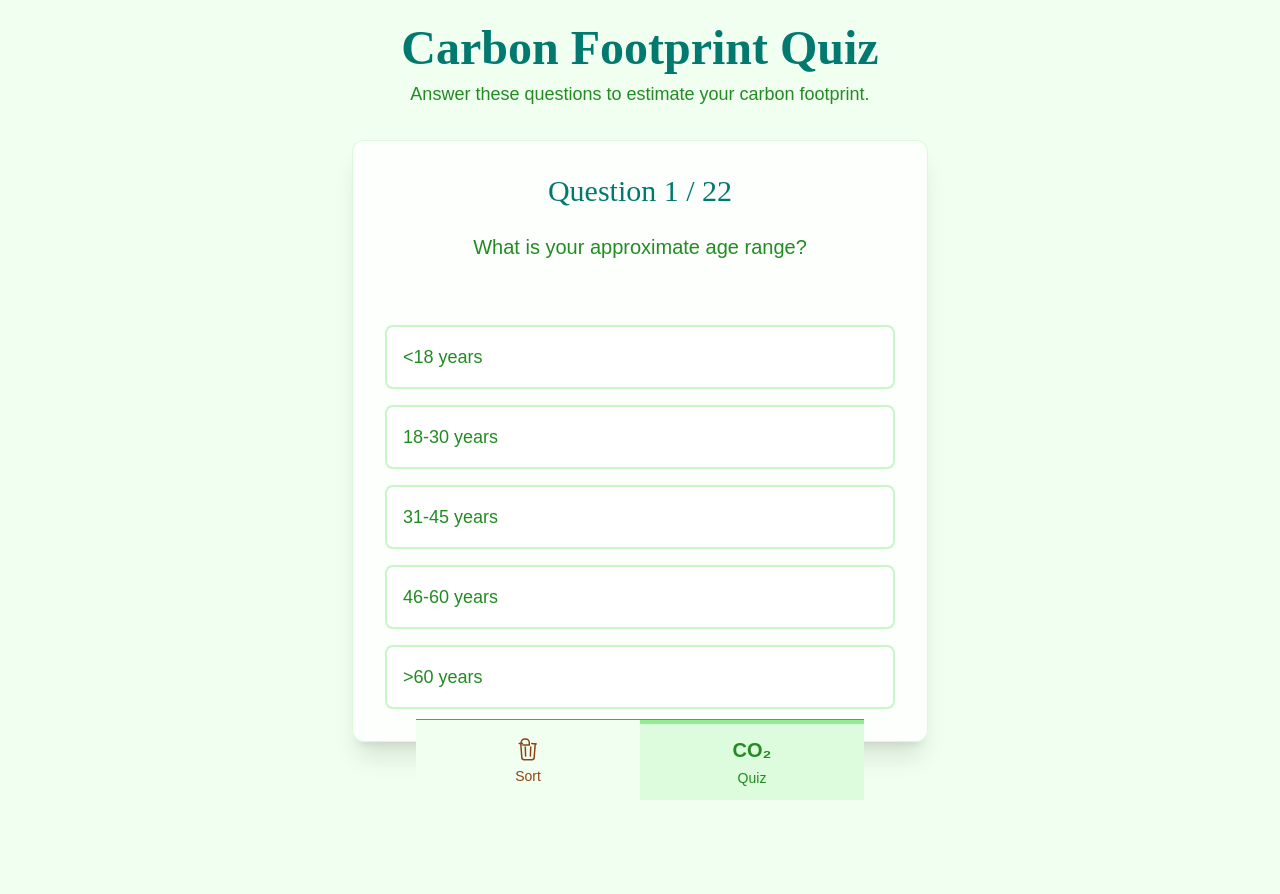
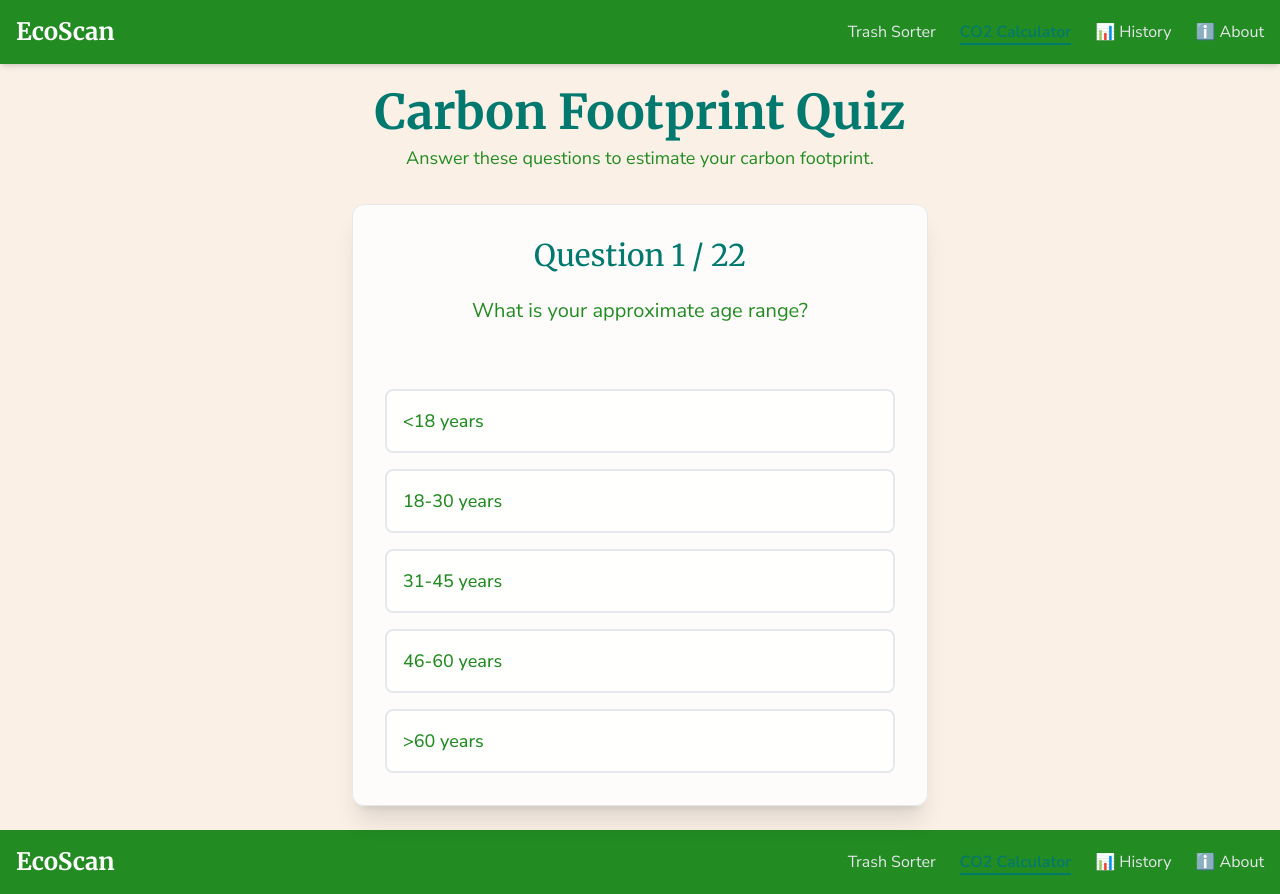
Before and after one commit to samuelforrest/verdapp, a Next.js app: page /carbon-quiz in a window 1280 px wide. Before the commit the page ends 847 px from the top, so only its background shows below. Built offline with nearby package versions, Linux system fonts and the light colour scheme.

Commit message:
heavy styling and fixed bugs

```diff
--- a/package.json
+++ b/package.json
@@ -10,6 +10,7 @@
   },
   "dependencies": {
     "autoprefixer": "^10.4.21",
+    "@google/genai": "^1.4.0",
     "axios": "^1.9.0",
     "next": "15.3.3",
     "postcss": "^8.5.4",
--- /dev/null
+++ b/src/app/about/page.tsx
@@ -0,0 +1,65 @@
+\
+// src/app/about/page.tsx
+import React from 'react';
+import Link from 'next/link';
+
+const AboutPage = () => {
+  return (
+    <main className="flex min-h-screen flex-col items-center justify-start p-6 bg-background-app text-text-on-light-primary font-sans">
+      <div className="w-full max-w-5xl mx-auto mt-8">
+        <h1 className="text-5xl font-bold text-center text-forest-green font-serif mb-12">
+          About EcoScan
+        </h1>
+        <div className="bg-white p-8 rounded-xl shadow-2xl space-y-6">
+          <section>
+            <h2 className="text-3xl font-semibold text-pine-green mb-3">Our Mission</h2>
+            <p className="text-lg text-gray-700 leading-relaxed">
+              EcoScan aims to empower users to make more environmentally conscious decisions.
+              By providing tools to easily identify recyclable materials and understand their carbon footprint,
+              we hope to contribute to a greener planet.
+            </p>
+          </section>
+
+          <section>
+            <h2 className="text-3xl font-semibold text-pine-green mb-3">Features</h2>
+            <ul className="list-disc list-inside text-lg text-gray-700 space-y-2 pl-4">
+              <li>
+                <strong>Trash Sorter:</strong> Uses AI to identify items via your camera and suggests the correct disposal bin based on regional guidelines.
+              </li>
+              <li>
+                <strong>CO2 Calculator:</strong> Helps you estimate the carbon footprint of your activities.
+              </li>
+              <li>
+                <strong>History:</strong> (Coming Soon) Track your scans and CO2 calculations over time.
+              </li>
+            </ul>
+          </section>
+
+          <section>
+            <h2 className="text-3xl font-semibold text-pine-green mb-3">Technology Used</h2>
+            <p className="text-lg text-gray-700 leading-relaxed">
+              The Trash Sorter feature is powered by machine learning models created with{' '}
+              <Link href="https://teachablemachine.withgoogle.com/" target="_blank" rel="noopener noreferrer" className="text-emerald-green hover:text-forest-green underline">
+                Google’s Teachable Machine
+              </Link>
+              . This amazing tool allows for the creation of custom image classification models quickly and easily.
+            </p>
+          </section>
+
+          <section>
+            <h2 className="text-3xl font-semibold text-pine-green mb-3">Contact Us</h2>
+            <p className="text-lg text-gray-700 leading-relaxed">
+              Have questions or feedback? We’d love to hear from you! Reach out to us at{' '}
+              <Link href="mailto:contact@ecoscan.example.com" className="text-emerald-green hover:text-forest-green underline">
+                contact@ecoscan.example.com
+              </Link>
+              .
+            </p>
+          </section>
+        </div>
+      </div>
+    </main>
+  );
+};
+
+export default AboutPage;
--- a/src/app/globals.css
+++ b/src/app/globals.css
@@ -1,19 +1,20 @@
-/* Tailwind CSS directives to include base, components, and utilities styles. */
 @tailwind base;
 @tailwind components;
 @tailwind utilities;
 
-/* Default body styles: sets font, background color, and text color. */
+/* Global styles for the application */
+
+/* Define base styles for the body */
 body {
-  @apply font-sans bg-pale-leaf text-forest-green;
+  @apply font-sans bg-background-app text-text-on-light-primary; /* Apply default font, background, and text color */
 }
 
-/* Default heading styles: sets font and text color for all heading levels. */
+/* Define styles for headings */
 h1,
 h2,
 h3,
 h4,
 h5,
 h6 {
-  @apply font-serif text-pine-green;
+  @apply font-serif; /* Apply serif font to headings */
 }
--- /dev/null
+++ b/src/app/history/page.tsx
@@ -0,0 +1,29 @@
+\
+// src/app/history/page.tsx
+import React from 'react';
+
+const HistoryPage = () => {
+  return (
+    <main className="flex min-h-screen flex-col items-center justify-start p-6 bg-background-app text-text-on-light-primary font-sans">
+      <div className="w-full max-w-5xl mx-auto mt-8">
+        <h1 className="text-5xl font-bold text-center text-forest-green font-serif mb-12">
+          Scan History
+        </h1>
+        <div className="bg-white p-8 rounded-xl shadow-2xl text-center">
+          <p className="text-xl text-gray-700">
+            The History page is currently under construction.
+          </p>
+          <p className="mt-4 text-gray-600">
+            This section will display your past scan results and CO2 calculations.
+          </p>
+          {/* Placeholder for future graph or list of history items */}
+          <div className="mt-8">
+            <span className="text-6xl">🚧</span>
+          </div>
+        </div>
+      </div>
+    </main>
+  );
+};
+
+export default HistoryPage;
--- a/src/app/layout.tsx
+++ b/src/app/layout.tsx
@@ -1,43 +1,43 @@
 import type { Metadata } from "next";
-import { Geist, Geist_Mono } from "next/font/google";
+import { Nunito_Sans, Merriweather } from "next/font/google";
 import "./globals.css";
-import Script from "next/script";
+import NavigationBar from "@/components/NavigationBar";
 
-const geistSans = Geist({
-  variable: "--font-geist-sans",
+// Font configuration for Nunito Sans
+const nunitoSans = Nunito_Sans({
   subsets: ["latin"],
+  display: "swap",
+  variable: "--font-nunito-sans", // CSS variable for Nunito Sans
 });
 
-const geistMono = Geist_Mono({
-  variable: "--font-geist-mono",
+// Font configuration for Merriweather
+const merriweather = Merriweather({
+  weight: ["300", "400", "700"],
   subsets: ["latin"],
+  display: "swap",
+  variable: "--font-merriweather", // CSS variable for Merriweather
 });
 
+// Metadata for the application
 export const metadata: Metadata = {
-  title: "EcoHub: Trash Sorter & Carbon Quiz",
-  description:
-    "An application to help you sort trash and calculate your carbon footprint.",
+  title: "EcoScan",
+  description: "Scan products to find their eco-friendly alternatives!",
 };
 
+// Root layout component
 export default function RootLayout({
   children,
 }: Readonly<{
   children: React.ReactNode;
 }>) {
   return (
-    <html lang="en" suppressHydrationWarning>
-      <body
-        className={`${geistSans.variable} ${geistMono.variable} antialiased`}
-      >
+    <html
+      lang="en"
+      className={`${nunitoSans.variable} ${merriweather.variable}`} // Apply font variables to HTML element
+    >
+      <body>
+        <NavigationBar />
         {children}
-        <Script
-          src="https://cdn.jsdelivr.net/npm/@tensorflow/tfjs@latest/dist/tf.min.js"
-          strategy="beforeInteractive"
-        />
-        <Script
-          src="https://cdn.jsdelivr.net/npm/@teachablemachine/image@latest/dist/teachablemachine-image.min.js"
-          strategy="beforeInteractive"
-        />
       </body>
     </html>
   );
--- a/src/components/NavigationBar.tsx
+++ b/src/components/NavigationBar.tsx
@@ -3,58 +3,51 @@
 import Link from "next/link";
 import { usePathname } from "next/navigation";
 
-const TrashIcon = ({ className = "w-6 h-6" }: { className?: string }) => (
-  <svg
-    xmlns="http://www.w3.org/2000/svg"
-    fill="none"
-    viewBox="0 0 24 24"
-    strokeWidth={1.5}
-    stroke="currentColor"
-    className={className}
-  >
-    <path
-      strokeLinecap="round"
-      strokeLinejoin="round"
-      d="M14.74 9l-.346 9m-4.788 0L9.26 9m9.968-3.21c.342.052.682.107 1.022.166m-1.022-.165L18.16 19.673a2.25 2.25 0 01-2.244 2.077H8.084a2.25 2.25 0 01-2.244-2.077L4.772 5.79m14.456 0a48.108 48.108 0 00-3.478-.397m-12.56 0c1.153 0 2.24.032 3.287.094M5.116 5.79l-.007-.004M5.116 5.79S5.151 5.011 5.151 4.468c0-1.977 1.594-3.57 3.57-3.57h1.008c1.977 0 3.57 1.593 3.57 3.57v1.327c0 .54-.034 1.323-.034 1.323m-6.364 0h6.364"
-    />
-  </svg>
-);
+// Navigation bar component
+const NavigationBar = () => {
+  const pathname = usePathname(); // Get the current path
 
-export default function NavigationBar() {
-  const pathname = usePathname();
+  // Define navigation links
+  const navLinks = [
+    { href: "/", label: "Trash Sorter" }, // Updated label
+    { href: "/carbon-quiz", label: "CO2 Calculator" }, // Updated label
+    { href: "/history", label: "History" }, // Added History tab
+    { href: "/about", label: "About" },
+  ];
 
   return (
-    <footer className="w-full max-w-md mt-auto sticky bottom-0 bg-pale-leaf border-t border-stone-gray shadow-t-lg mx-auto">
-      <div className="flex justify-around items-stretch">
+    <nav className="bg-forest-green text-white p-4 shadow-md">
+      <div className="container mx-auto flex justify-between items-center">
+        {/* Logo or brand name */}
         <Link
           href="/"
-          className={`flex-1 flex flex-col items-center justify-center py-3 px-2 text-sm
-            ${
-              pathname === "/"
-                ? "border-t-4 border-leaf-green text-forest-green bg-leaf-green/20"
-                : "border-t-4 border-transparent text-bark-brown hover:text-forest-green hover:bg-leaf-green/10"
-            }
-            focus:outline-none focus:bg-leaf-green/30 transition-colors duration-150 font-medium`}
-          title="Trash Sorter"
+          className="text-2xl font-bold font-serif hover:text-pine-green transition-colors"
         >
-          <TrashIcon className="w-6 h-6 mb-1" />
-          <span>Sort</span>
+          EcoScan
         </Link>
-        <Link
-          href="/carbon-quiz"
-          className={`flex-1 flex flex-col items-center justify-center py-3 px-2 text-sm
-            ${
-              pathname === "/carbon-quiz"
-                ? "border-t-4 border-leaf-green text-forest-green bg-leaf-green/20"
-                : "border-t-4 border-transparent text-bark-brown hover:text-forest-green hover:bg-leaf-green/10"
-            }
-            focus:outline-none focus:bg-leaf-green/30 transition-colors duration-150 font-medium`}
-          title="Carbon Footprint Quiz"
-        >
-          <span className="text-xl font-semibold mb-1">CO₂</span>
-          <span>Quiz</span>
-        </Link>
+        {/* Navigation links */}
+        <ul className="flex space-x-6 items-center">
+          {navLinks.map((link) => (
+            <li key={link.href}>
+              <Link
+                href={link.href}
+                className={`hover:text-pine-green transition-colors ${
+                  pathname === link.href
+                    ? "text-pine-green font-semibold border-b-2 border-pine-green"
+                    : "text-gray-200"
+                }`}
+              >
+                {/* Placeholder for icons - you can add actual icons here */}
+                {link.label === "History" && <span className="mr-1">📊</span>}
+                {link.label === "About" && <span className="mr-1">ℹ️</span>}
+                {link.label}
+              </Link>
+            </li>
+          ))}
+        </ul>
       </div>
-    </footer>
+    </nav>
   );
-}
+};
+
+export default NavigationBar;
--- a/tailwind.config.ts
+++ b/tailwind.config.ts
@@ -12,12 +12,23 @@ module.exports = {
     extend: {
       // Custom color palette.
       colors: {
-        "forest-green": "#228B22",
-        "pine-green": "#01796F",
-        "leaf-green": "#90EE90",
-        "pale-leaf": "#F0FFF0",
-        "bark-brown": "#8B4513",
-        "stone-gray": "#808080",
+        "forest-green": "#228B22", // Rich, dark green
+        "pine-green": "#01796F", // Deep, cool green
+        "emerald-green": "#50C878", // Bright, vibrant green
+        "mint-green": "#98FF98", // Light, refreshing green
+        "sage-green": "#B2AC88", // Muted, earthy green
+        "olive-green": "#808000", // Dull, yellowish-green
+        "fern-green": "#4F7942", // Natural, leafy green
+        "moss-green": "#8FBC8F", // Soft, muted green
+
+        "background-app": "#FAF0E6", // Linen - for general app background
+        "text-on-light-primary": "#374151", // Dark gray for primary text on light backgrounds
+        "text-on-light-secondary": "#6B7280", // Lighter gray for secondary text on light backgrounds
+
+        "text-on-dark-primary": "#F0FFF0", // Honeydew - for primary text on dark backgrounds
+        "text-on-dark-secondary": "#D3D3D3", // LightGray - for secondary text on dark backgrounds
+
+        // "accent": "#FFD700", // Gold (for highlights and calls to action)
       },
       // Custom font families.
       fontFamily: {
```
Also changed, not shown: src/app/page.tsx (+22 -14 lines), src/components/TeachableMachineClient.tsx (+112 -211 lines), 1 other file (tests, documents, lock files or other folders).
